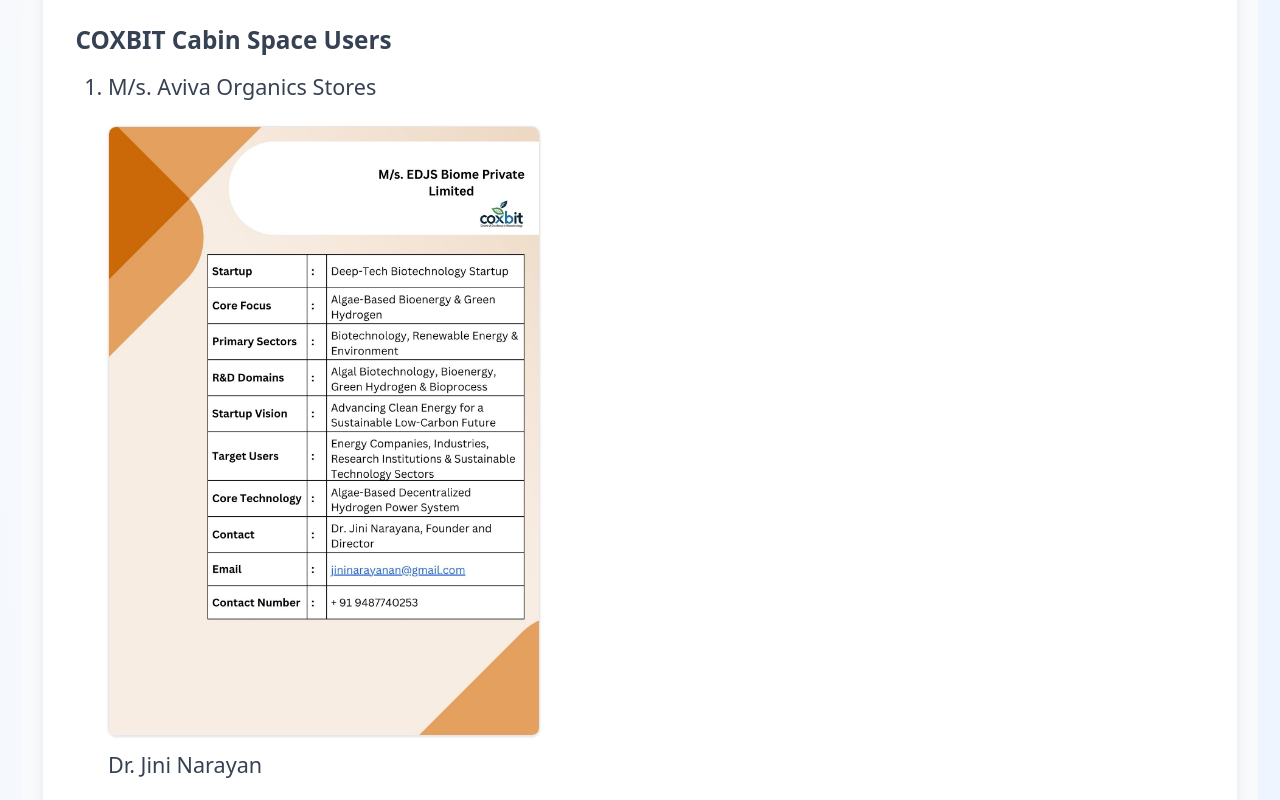
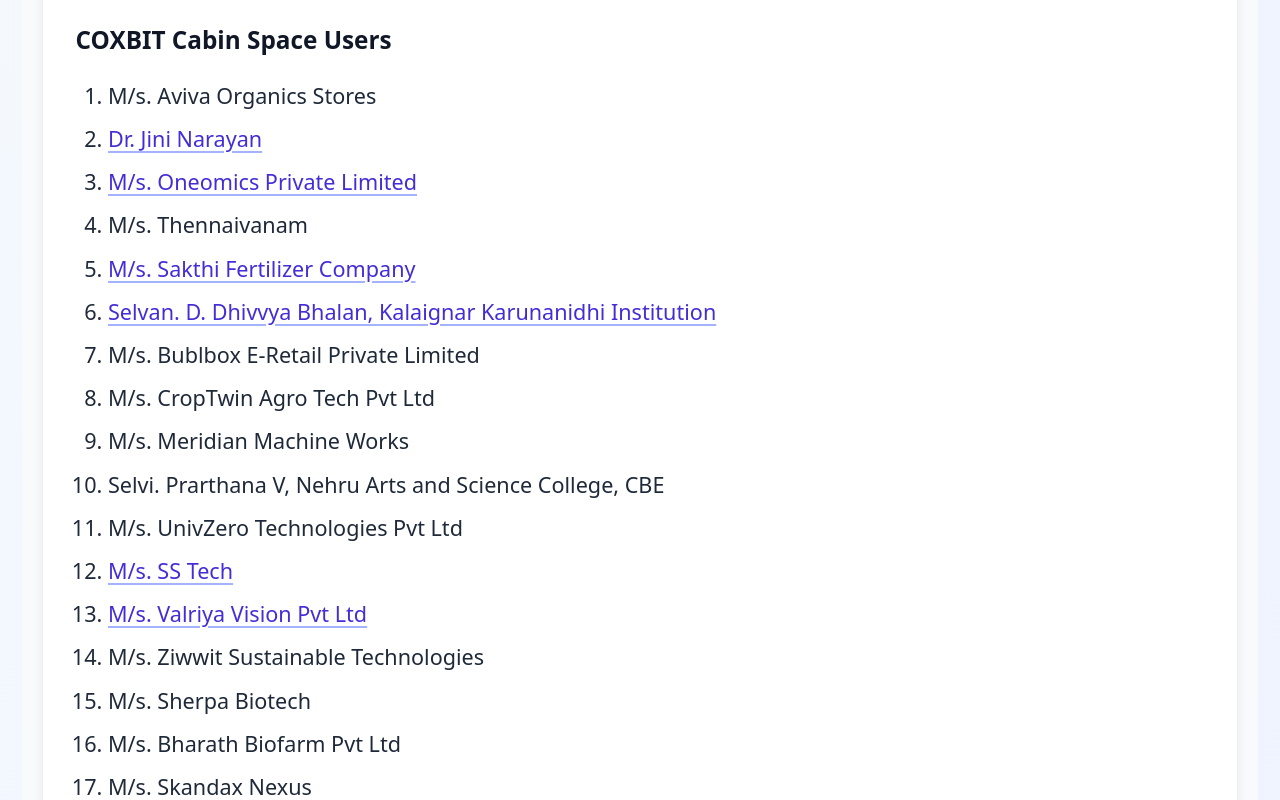
Before and after one commit to gharniyas/coxbit, a Next.js app: page /facilities/entrepreneurship in a window 1280 px wide. Shown: the part 1180-1980 px from the top of the page. Built offline with nearby package versions, Linux system fonts and the light colour scheme.

Commit message:
company page updated

```diff
--- /dev/null
+++ b/src/app/facilities/entrepreneurship/data.js
@@ -0,0 +1,82 @@
+export const startupProfiles = {
+  nithilam: {
+    slug: "nithilam",
+    name: "M/s. Nithilam Private Limited",
+    image: "/startup/7.jpg",
+    space: "Floor / Knowledge Space",
+  },
+  insilicomics: {
+    slug: "insilicomics",
+    name: "M/s. Insilicomics",
+    image: "/startup/8.jpg",
+    space: "Floor / Knowledge Space",
+  },
+  innogreen: {
+    slug: "innogreen",
+    name: "M/s. Innogreen India Marketing",
+    image: "/startup/9.jpg",
+    space: "Floor / Knowledge Space",
+  },
+  "leaders-desk": {
+    slug: "leaders-desk",
+    name: "M/s. Leaders Desk",
+    image: "/startup/10.jpg",
+    space: "Floor / Knowledge Space",
+  },
+  "anga-information-technology": {
+    slug: "anga-information-technology",
+    name: "M/s. Anga Information Technology",
+    image: "/startup/11.jpg",
+    space: "Floor / Knowledge Space",
+  },
+  "miyabi-agro": {
+    slug: "miyabi-agro",
+    name: "M/s. Miyabi Agro",
+    image: "/startup/12.jpg",
+    space: "Floor / Knowledge Space",
+  },
+  "mitti-lifetek-pharmadx": {
+    slug: "mitti-lifetek-pharmadx",
+    name: "M/s. Mitti Lifetek Pharmadx Private Limited",
+    image: "/startup/13.jpg",
+    space: "Floor / Knowledge Space",
+  },
+  "dr-jini-narayan": {
+    slug: "dr-jini-narayan",
+    name: "Dr. Jini Narayan",
+    image: "/startup/16.jpg",
+    space: "Cabin Space",
+  },
+  oneomics: {
+    slug: "oneomics",
+    name: "M/s. Oneomics Private Limited",
+    image: "/startup/14.jpg",
+    space: "Cabin Space",
+  },
+  "sakthi-fertilizer": {
+    slug: "sakthi-fertilizer",
+    name: "M/s. Sakthi Fertilizer Company",
+    image: "/startup/15.jpg",
+    space: "Cabin Space",
+  },
+  "dhivvya-bhalan": {
+    slug: "dhivvya-bhalan",
+    name: "Selvan. D. Dhivvya Bhalan, Kalaignar Karunanidhi Institution",
+    image: "/startup/17.jpg",
+    space: "Cabin Space",
+  },
+  "ss-tech": {
+    slug: "ss-tech",
+    name: "M/s. SS Tech",
+    image: "/startup/18.jpg",
+    space: "Cabin Space",
+  },
+  "valriya-vision": {
+    slug: "valriya-vision",
+    name: "M/s. Valriya Vision Pvt Ltd",
+    image: "/startup/19.jpg",
+    space: "Cabin Space",
+  },
+};
+
+export const startupProfilesList = Object.values(startupProfiles);
--- a/src/app/facilities/entrepreneurship/page.jsx
+++ b/src/app/facilities/entrepreneurship/page.jsx
@@ -1,6 +1,8 @@
 "use client";
+import Link from "next/link";
 import { useState } from "react";
 import ImageCarousel from "../../components/ImageCarousel";
+import { startupProfiles } from "./data";
 
 const tabs = [
   { id: 0, label: "Cabin Space", images: ["/cabin/IMG_1565.JPG","/cabin/IMG_1573.JPG","/cabin/IMG_1612.JPG","/cabin/IMG_1617.JPG"] },
@@ -18,38 +20,6 @@
         <li>Support services for business development</li>
         <li>Networking opportunities with other resident startups</li>
       </ul>
-      <h3 class="text-lg font-semibold mt-6 mb-2">COXBIT Cabin Space Users</h3>
-      <ol class="list-decimal ml-6">
-        <li>M/s. Aviva Organics Stores</li>
-        <li class="flex flex-col items-start gap-2 my-4"><img src="/startup/16.jpg" alt="Dr. Jini Narayan" class="w-full max-w-xs h-auto object-contain rounded-md border border-gray-200 shadow-sm shrink-0" /><span>Dr. Jini Narayan</span></li>
-        <li class="flex flex-col items-start gap-2 my-4"><img src="/startup/14.jpg" alt="M/s. Oneomics Private Limited" class="w-full max-w-xs h-auto object-contain rounded-md border border-gray-200 shadow-sm shrink-0" /><span>M/s. Oneomics Private Limited</span></li>
-        <li>M/s. Thennaivanam</li>
-        <li class="flex flex-col items-start gap-2 my-4"><img src="/startup/15.jpg" alt="M/s. Sakthi Fertilizer Company" class="w-full max-w-xs h-auto object-contain rounded-md border border-gray-200 shadow-sm shrink-0" /><span>M/s. Sakthi Fertilizer Company</span></li>
-        <li class="flex flex-col items-start gap-2 my-4"><img src="/startup/17.jpg" alt="Selvan. D. Dhivvya Bhalan, Kalaignar Karunanidhi Institution" class="w-full max-w-xs h-auto object-contain rounded-md border border-gray-200 shadow-sm shrink-0" /><span>Selvan. D. Dhivvya Bhalan, Kalaignar Karunanidhi Institution</span></li>
-        <li>M/s. Bublbox E-Retail Private Limited</li>
-        <li>M/s. CropTwin Agro Tech Pvt Ltd</li>
-        <li>M/s. Meridian Machine Works</li>
-        <li>Selvi. Prarthana V, Nehru Arts and Science College, CBE</li>
-        <li>M/s. UnivZero Technologies Pvt Ltd</li>
-        <li class="flex flex-col items-start gap-2 my-4"><img src="/startup/18.jpg" alt="M/s. SS Tech" class="w-full max-w-xs h-auto object-contain rounded-md border border-gray-200 shadow-sm shrink-0" /><span>M/s. SS Tech</span></li>
-        <li class="flex flex-col items-start gap-2 my-4"><img src="/startup/19.jpg" alt="M/s. Valriya Vision Pvt Ltd" class="w-full max-w-xs h-auto object-contain rounded-md border border-gray-200 shadow-sm shrink-0" /><span>M/s. Valriya Vision Pvt Ltd</span></li>
-        <li>M/s. Ziwwit Sustainable Technologies</li>
-        <li>M/s. Sherpa Biotech</li>
-        <li>M/s. Bharath Biofarm Pvt Ltd</li>
-        <li>M/s. Skandax Nexus</li>
-        <li>M/s. Halal Agro Producers</li>
-        <li>M/s. TAK SFS Pvt Ltd</li>
-        <li>M/s. Quadrica</li>
-        <li>M/s. Themolife</li>
-        <li>M/s. Sparkle Consultancy</li>
-        <li>M/s. Gudimangalam FPO</li>
-        <li>M/s. SST Microgreen</li>
-        <li>M/s. Biofocus Scientific Solution Pvt Ltd.</li>
-        <li>Dr. Jithesh Vijayan</li>
-        <li>M/s. Ainiminds Technologies LLP</li>
-        <li>M/s. Uyrmey Bio-Research Private Limited</li>
-        <li>M/s. Ecozoe Technologies Private Limited</li>
-      </ol>
     `,
   },
   {
@@ -62,29 +32,92 @@
         <li>Opportunities for peer learning and mentorship</li>
         <li>Participation in community events and programs</li>
       </ul>
-      <h3 class="text-lg font-semibold mt-6 mb-2">COXBIT Floor Space Users</h3>
-      <ol class="list-decimal ml-6">
-        <li>M/s. Tamil Nadu Startup and Innovation Mission</li>
-        <li class="flex flex-col items-start gap-2 my-4"><img src="/startup/7.jpg" alt="M/s. Nithilam Private limited" class="w-full max-w-xs h-auto object-contain rounded-md border border-gray-200 shadow-sm shrink-0" /><span>M/s. Nithilam Private limited</span></li>
-        <li>M/s. Nature Mills</li>
-        <li class="flex flex-col items-start gap-2 my-4"><img src="/startup/8.jpg" alt="M/s. Insilicomics" class="w-full max-w-xs h-auto object-contain rounded-md border border-gray-200 shadow-sm shrink-0" /><span>M/s. Insilicomics</span></li>
-        <li>M/s. Pechi Foods Private Limited</li>
-        <li class="flex flex-col items-start gap-2 my-4"><img src="/startup/9.jpg" alt="M/s. Innogreen India Marketing" class="w-full max-w-xs h-auto object-contain rounded-md border border-gray-200 shadow-sm shrink-0" /><span>M/s. Innogreen India Marketing</span></li>
-        <li>M/s. V.R. Boom</li>
-        <li>M/s. Cwitch industries</li>
-        <li class="flex flex-col items-start gap-2 my-4"><img src="/startup/10.jpg" alt="M/s. Leaders Desk" class="w-full max-w-xs h-auto object-contain rounded-md border border-gray-200 shadow-sm shrink-0" /><span>M/s. Leaders Desk</span></li>
-        <li class="flex flex-col items-start gap-2 my-4"><img src="/startup/11.jpg" alt="M/s. Anga Information Technology" class="w-full max-w-xs h-auto object-contain rounded-md border border-gray-200 shadow-sm shrink-0" /><span>M/s. Anga Information Technology</span></li>
-        <li>M/s. Yatvik Enterprises</li>
-        <li class="flex flex-col items-start gap-2 my-4"><img src="/startup/12.jpg" alt="M/s. Miyabi Agro" class="w-full max-w-xs h-auto object-contain rounded-md border border-gray-200 shadow-sm shrink-0" /><span>M/s. Miyabi Agro</span></li>
-        <li class="flex flex-col items-start gap-2 my-4"><img src="/startup/13.jpg" alt="M/s. Mitti Lifetek Pharmadx Private Limited" class="w-full max-w-xs h-auto object-contain rounded-md border border-gray-200 shadow-sm shrink-0" /><span>M/s. Mitti Lifetek Pharmadx Private Limited</span></li>
-        <li>M/s. Karva Technologies</li>
-        <li>M/s. BiTs Informatics</li>
-        <li>M/s. Home Ideas Technologies LLP</li>
-        <li>M/s. DC4 Market Research</li>
-      </ol>
     `,
   },
 ];
+
+const startupLinkClass =
+  "font-medium text-indigo-700 underline decoration-indigo-300 underline-offset-4 transition hover:text-indigo-900 hover:decoration-indigo-500";
+
+const startupLists = {
+  0: [
+    "M/s. Aviva Organics Stores",
+    { name: "Dr. Jini Narayan", slug: startupProfiles["dr-jini-narayan"].slug },
+    {
+      name: "M/s. Oneomics Private Limited",
+      slug: startupProfiles.oneomics.slug,
+    },
+    "M/s. Thennaivanam",
+    {
+      name: "M/s. Sakthi Fertilizer Company",
+      slug: startupProfiles["sakthi-fertilizer"].slug,
+    },
+    {
+      name: "Selvan. D. Dhivvya Bhalan, Kalaignar Karunanidhi Institution",
+      slug: startupProfiles["dhivvya-bhalan"].slug,
+    },
+    "M/s. Bublbox E-Retail Private Limited",
+    "M/s. CropTwin Agro Tech Pvt Ltd",
+    "M/s. Meridian Machine Works",
+    "Selvi. Prarthana V, Nehru Arts and Science College, CBE",
+    "M/s. UnivZero Technologies Pvt Ltd",
+    { name: "M/s. SS Tech", slug: startupProfiles["ss-tech"].slug },
+    {
+      name: "M/s. Valriya Vision Pvt Ltd",
+      slug: startupProfiles["valriya-vision"].slug,
+    },
+    "M/s. Ziwwit Sustainable Technologies",
+    "M/s. Sherpa Biotech",
+    "M/s. Bharath Biofarm Pvt Ltd",
+    "M/s. Skandax Nexus",
+    "M/s. Halal Agro Producers",
+    "M/s. TAK SFS Pvt Ltd",
+    "M/s. Quadrica",
+    "M/s. Themolife",
+    "M/s. Sparkle Consultancy",
+    "M/s. Gudimangalam FPO",
+    "M/s. SST Microgreen",
+    "M/s. Biofocus Scientific Solution Pvt Ltd.",
+    "Dr. Jithesh Vijayan",
+    "M/s. Ainiminds Technologies LLP",
+    "M/s. Uyrmey Bio-Research Private Limited",
+    "M/s. Ecozoe Technologies Private Limited",
+  ],
+  1: [
+    "M/s. Tamil Nadu Startup and Innovation Mission",
+    {
+      name: "M/s. Nithilam Private Limited",
+      slug: startupProfiles.nithilam.slug,
+    },
+    "M/s. Nature Mills",
+    { name: "M/s. Insilicomics", slug: startupProfiles.insilicomics.slug },
+    "M/s. Pechi Foods Private Limited",
+    {
+      name: "M/s. Innogreen India Marketing",
+      slug: startupProfiles.innogreen.slug,
+    },
+    "M/s. V.R. Boom",
+    "M/s. Cwitch industries",
+    {
+      name: "M/s. Leaders Desk",
+      slug: startupProfiles["leaders-desk"].slug,
+    },
+    {
+      name: "M/s. Anga Information Technology",
+      slug: startupProfiles["anga-information-technology"].slug,
+    },
+    "M/s. Yatvik Enterprises",
+    { name: "M/s. Miyabi Agro", slug: startupProfiles["miyabi-agro"].slug },
+    {
+      name: "M/s. Mitti Lifetek Pharmadx Private Limited",
+      slug: startupProfiles["mitti-lifetek-pharmadx"].slug,
+    },
+    "M/s. Karva Technologies",
+    "M/s. BiTs Informatics",
+    "M/s. Home Ideas Technologies LLP",
+    "M/s. DC4 Market Research",
+  ],
+};
 
 export default function EntrepreneurshipFacilities() {
   const [activeTab, setActiveTab] = useState(0);
@@ -123,6 +156,29 @@
             className="text-gray-700 leading-relaxed"
             dangerouslySetInnerHTML={{ __html: tabContent[activeTab].content }}
           />
+          <h3 className="mt-6 mb-2 text-lg font-semibold text-gray-900">
+            COXBIT {tabContent[activeTab].title} Users
+          </h3>
+          <ol className="mt-4 ml-6 list-decimal space-y-2 text-gray-800">
+            {startupLists[activeTab].map((item) => {
+              const key = typeof item === "string" ? item : item.slug;
+
+              return (
+                <li key={key}>
+                  {typeof item === "string" ? (
+                    item
+                  ) : (
+                    <Link
+                      href={`/facilities/entrepreneurship/${item.slug}`}
+                      className={startupLinkClass}
+                    >
+                      {item.name}
+                    </Link>
+                  )}
+                </li>
+              );
+            })}
+          </ol>
         </div>
       </div>
     </div>
```
Also changed, not shown: src/app/facilities/entrepreneurship/[slug]/page.jsx (added, +56 -0 lines).
